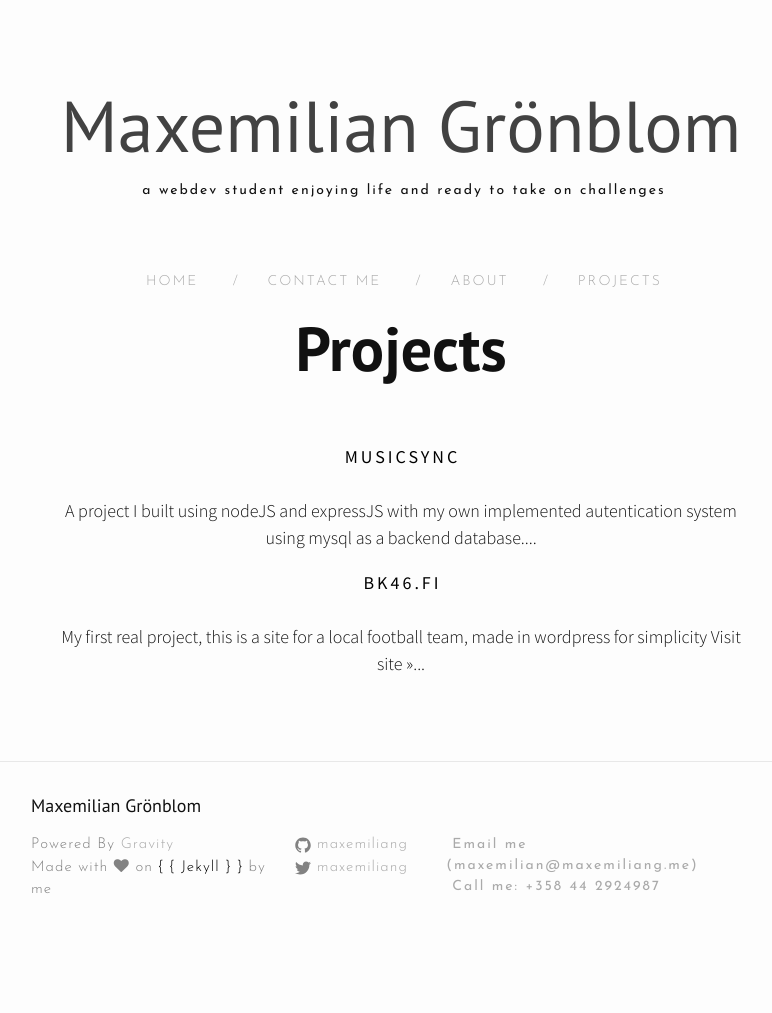
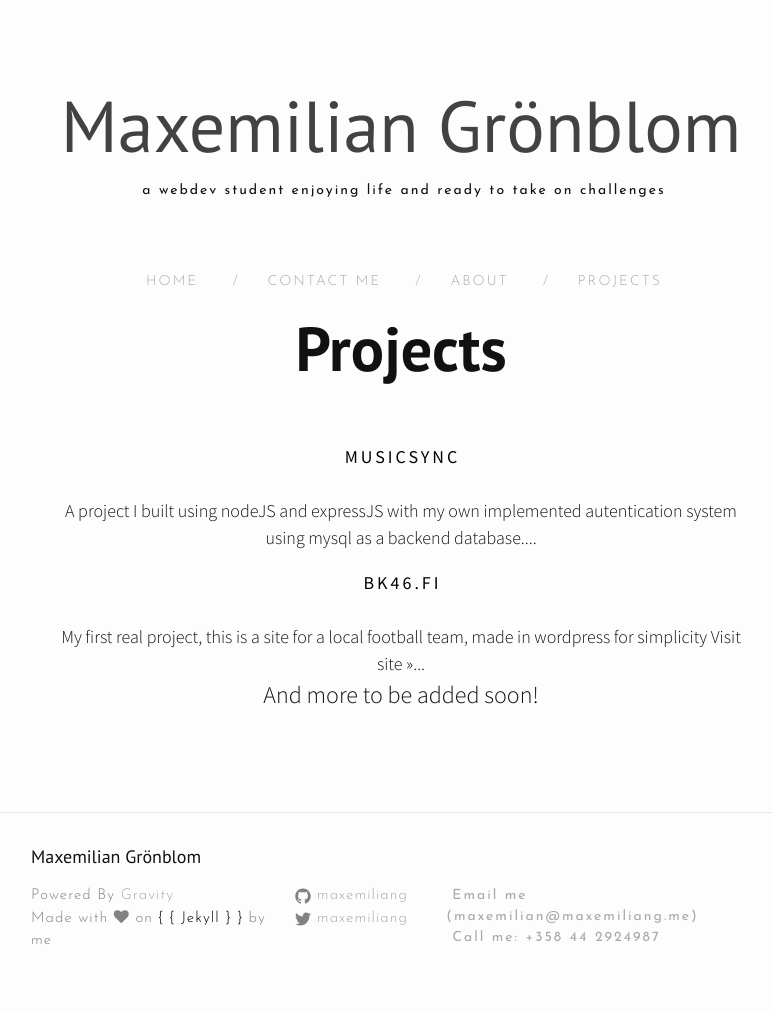
Before and after one commit to maxemiliang/maxemiliang.me, a Jekyll site: the page built from projects.md, in a window 1280 px wide. Shown: the whole page, without its empty margins (239-1011 px from the left). Built offline with Jekyll 4.4.1, drawn with Linux system fonts in a browser that asks for light colours; nearby versions of some CDN libraries; before the commit the page ends 962 px from its top, so only the background shows below that.

Commit message:
small change

```diff
--- a/projects.md
+++ b/projects.md
@@ -20,4 +20,7 @@ permalink: /projects/
 
 {% endif %}
 {% endfor %}
+
+<p>And more to be added soon!</p>
+
 </div>
```
